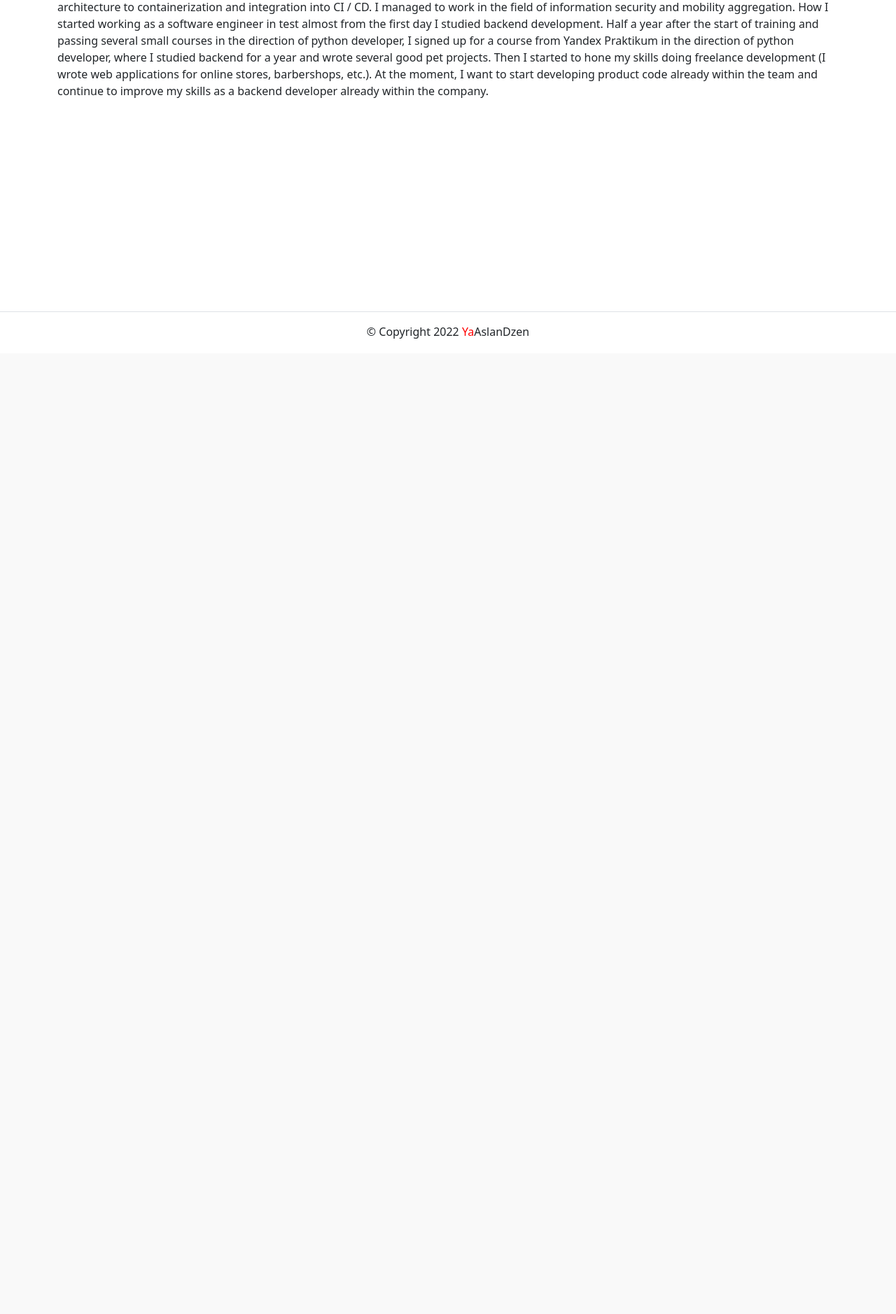
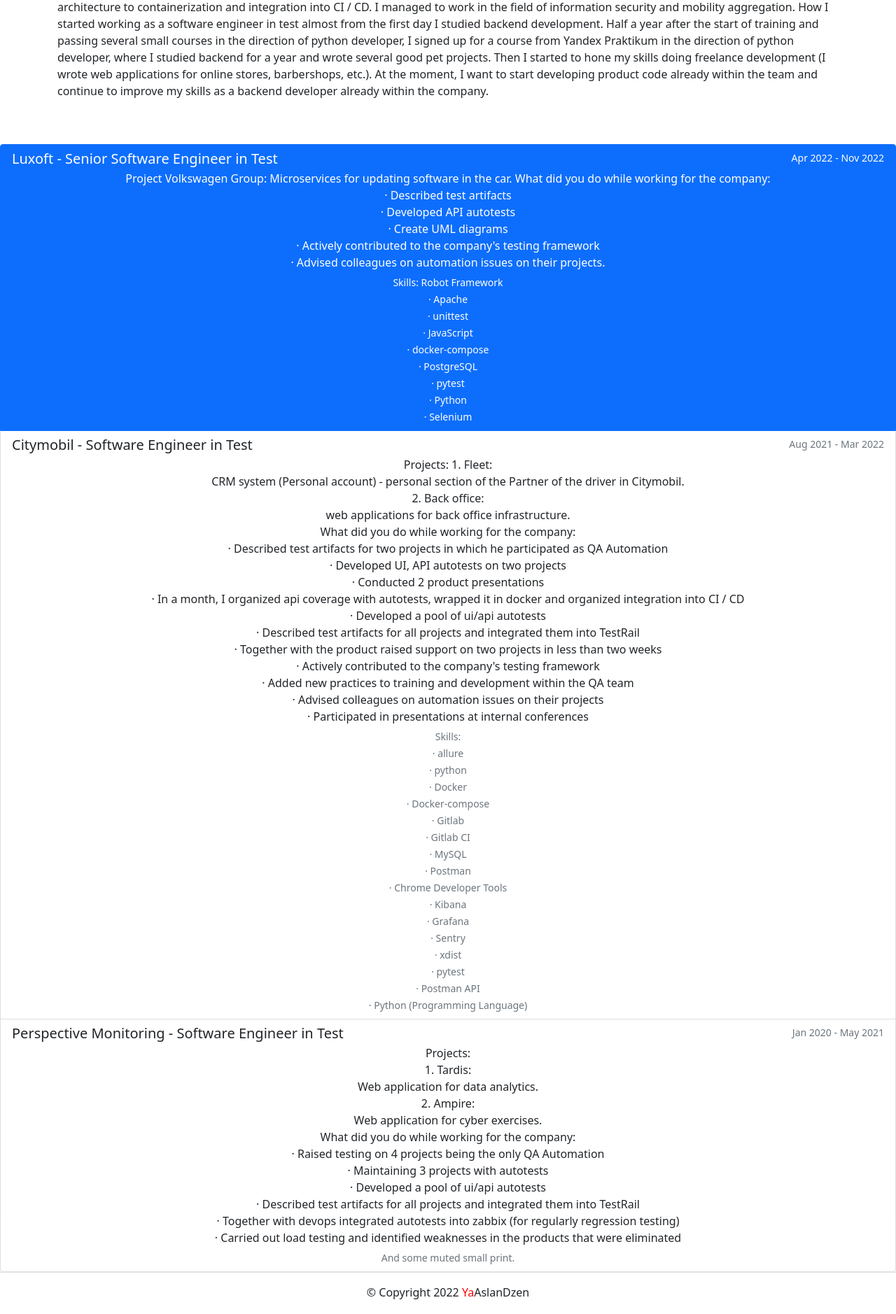
Before and after one commit to Kakoytobarista/AslanDzen, a Django app: page /about/author/ in a window 1280 px wide. Shown: the part 295-2173 px from the top of the page at 70% size. Before the commit the page ends 779 px from the top, so only its background shows below. Run offline with Django 3.2, Linux system fonts and the light colour scheme; some libraries are stand-ins or nearby versions.

Commit message:
Add data to inform pages

```diff
--- a/yatube/templates/about/author.html
+++ b/yatube/templates/about/author.html
@@ -29,4 +29,95 @@
             and continue to improve my skills as a backend developer already within the company.
         </p>
     </div>
+    <div class="list-group align-content-center text-center">
+        <a href="#" class="list-group-item list-group-item-action active" aria-current="true">
+            <div class="d-flex w-100 justify-content-between">
+                <h5 class="mb-1">Luxoft - Senior Software Engineer in Test</h5>
+                <small>Apr 2022 - Nov 2022</small>
+            </div>
+            <p class="mb-1">Project Volkswagen Group:
+                Microservices for updating software in the car.
+
+                What did you do while working for the company: <br>
+                   · Described test artifacts <br>
+                   · Developed API autotests <br>
+                   · Create UML diagrams <br>
+                   · Actively contributed to the company's testing framework <br>
+                   · Advised colleagues on automation issues on their projects. <br></p>
+            <small>Skills:
+                Robot Framework <br>
+                    · Apache <br>
+                    · unittest <br>
+                    · JavaScript <br>
+                    · docker-compose <br>
+                    · PostgreSQL <br>
+                    · pytest <br>
+                    · Python <br>
+                    · Selenium<br>
+            </small>
+        </a>
+        <a href="#" class="list-group-item list-group-item-action">
+            <div class="d-flex w-100 justify-content-between">
+                <h5 class="mb-1">Citymobil - Software Engineer in Test</h5>
+                <small class="text-muted">Aug 2021 - Mar 2022</small>
+            </div>
+            <p class="mb-1">Projects:
+                1. Fleet:<br>
+                CRM system (Personal account) - personal section of the Partner of the driver in Citymobil.<br>
+
+                2. Back office: <br>
+                web applications for back office infrastructure. <br>
+
+                What did you do while working for the company: <br>
+                 · Described test artifacts for two projects in which he participated as QA Automation <br>
+                 · Developed UI, API autotests on two projects <br>
+                 · Conducted 2 product presentations <br>
+                 · In a month, I organized api coverage with autotests, wrapped it in docker and organized integration into CI / CD <br>
+                 · Developed a pool of ui/api autotests <br>
+                 · Described test artifacts for all projects and integrated them into TestRail <br>
+                 · Together with the product raised support on two projects in less than two weeks <br>
+                 · Actively contributed to the company's testing framework <br>
+                 · Added new practices to training and development within the QA team <br>
+                 · Advised colleagues on automation issues on their projects <br>
+                 · Participated in presentations at internal conferences <br></p>
+            <small class="text-muted">Skills: <br>
+                · allure <br>
+                · python <br>
+                · Docker <br>
+                · Docker-compose <br>
+                · Gitlab <br>
+                · Gitlab CI <br>
+                · MySQL <br>
+                · Postman <br>
+                · Chrome Developer Tools <br>
+                · Kibana <br>
+                · Grafana <br>
+                · Sentry <br>
+                · xdist <br>
+                · pytest <br>
+                · Postman API  <br>
+                · Python (Programming Language)<br></small>
+        </a>
+        <a href="#" class="list-group-item list-group-item-action">
+            <div class="d-flex w-100 justify-content-between">
+                <h5 class="mb-1">Perspective Monitoring - Software Engineer in Test</h5>
+                <small class="text-muted">Jan 2020 - May 2021</small>
+            </div>
+            <p class="mb-1">Projects: <br>
+                1. Tardis: <br>
+                Web application for data analytics. <br>
+                2. Ampire: <br>
+                Web application for cyber exercises. <br>
+
+                What did you do while working for the company: <br>
+                 · Raised testing on 4 projects being the only QA Automation <br>
+                 · Maintaining 3 projects with autotests <br>
+                 · Developed a pool of ui/api autotests <br>
+                 · Described test artifacts for all projects and integrated them into TestRail <br>
+                 · Together with devops integrated autotests into zabbix (for regularly regression testing) <br>
+                 · Carried out load testing and identified weaknesses in the products that were eliminated <br>
+</p>
+            <small class="text-muted">And some muted small print.</small>
+        </a>
+    </div>
 {% endblock %}
```
Also changed, not shown: yatube/templates/about/tech.html (+11 -1 lines).
